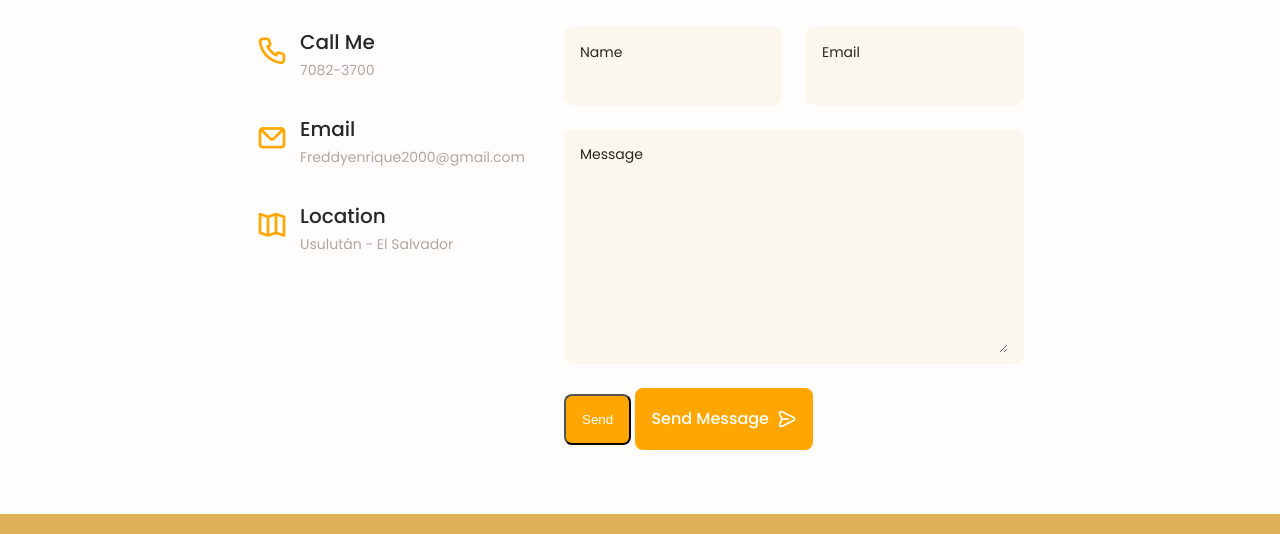
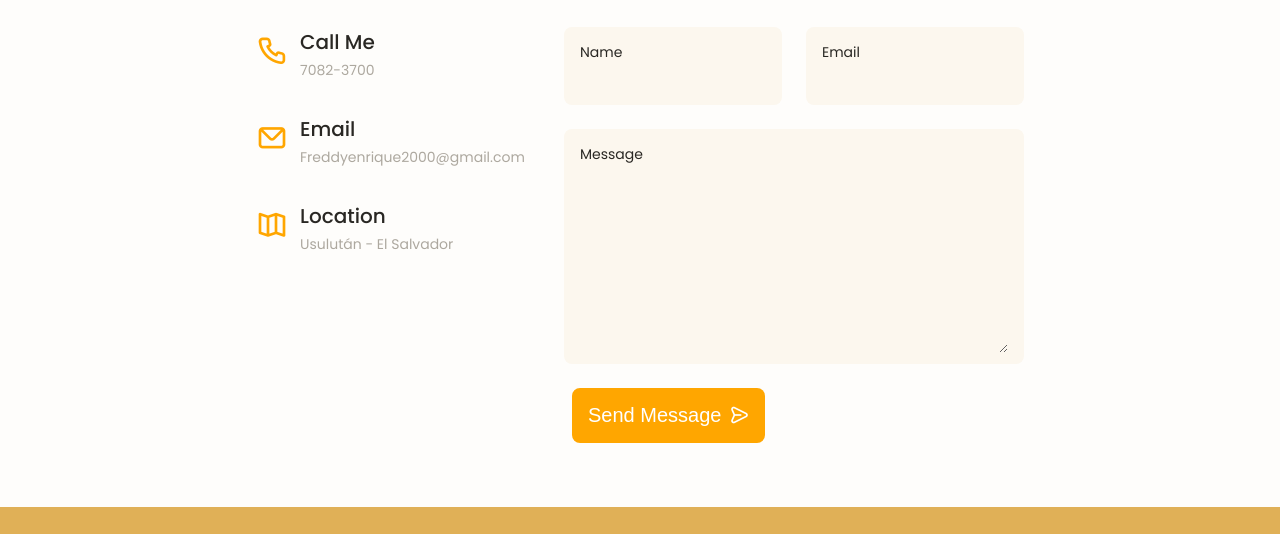
Before and after one commit to freddycastro11/Portafolio, a plain HTML site: page index.html in a window 1280 px wide. Shown: the part 4239-4773 px from the top of the page. Drawn offline with nearby package versions, Linux system fonts and the light colour scheme.

Commit message:
boton enviar

```diff
--- a/assets/css/styles.css
+++ b/assets/css/styles.css
@@ -362,6 +362,7 @@ img{
     padding: 1rem;
     border-radius: .5rem;
     font-weight: var(--font-medium);
+
 }
 
 .button:hover{
@@ -386,6 +387,11 @@ img{
 .button--flex{
     display: inline-flex;
     align-items: center;
+    outline: none !important;
+    border: none !important;
+    -webkit-box-shadow: none !important;
+    box-shadow: none !important;
+
 }
 
 .button--small{
--- a/index.html
+++ b/index.html
@@ -701,11 +701,10 @@
                             </div>
 
                         <div>
-                            <button type="submit" class="button button--flex">Send</button>
-                            <a href="" type="submit" class="button button--flex">
-                                Send Message
+                            <button type="submit" class="button button__icon button--flex">Send Message
                                 <i type="submit" class="uil uil-message button__icon"></i>
-                            </a>
+                            </button>
+
                         </div>
                     </form>
 
```
